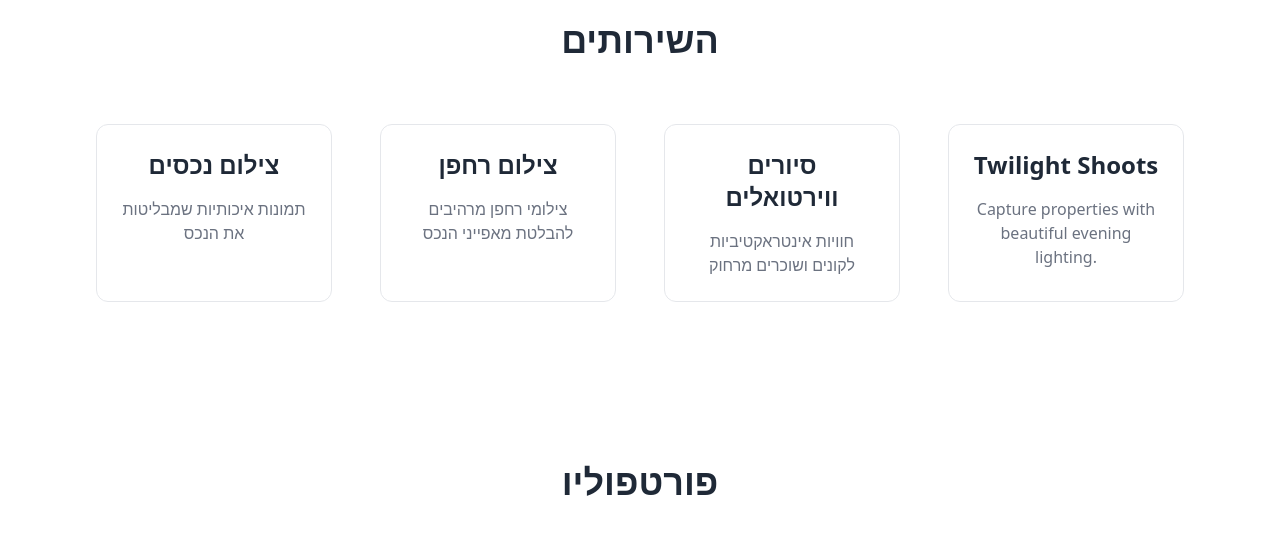
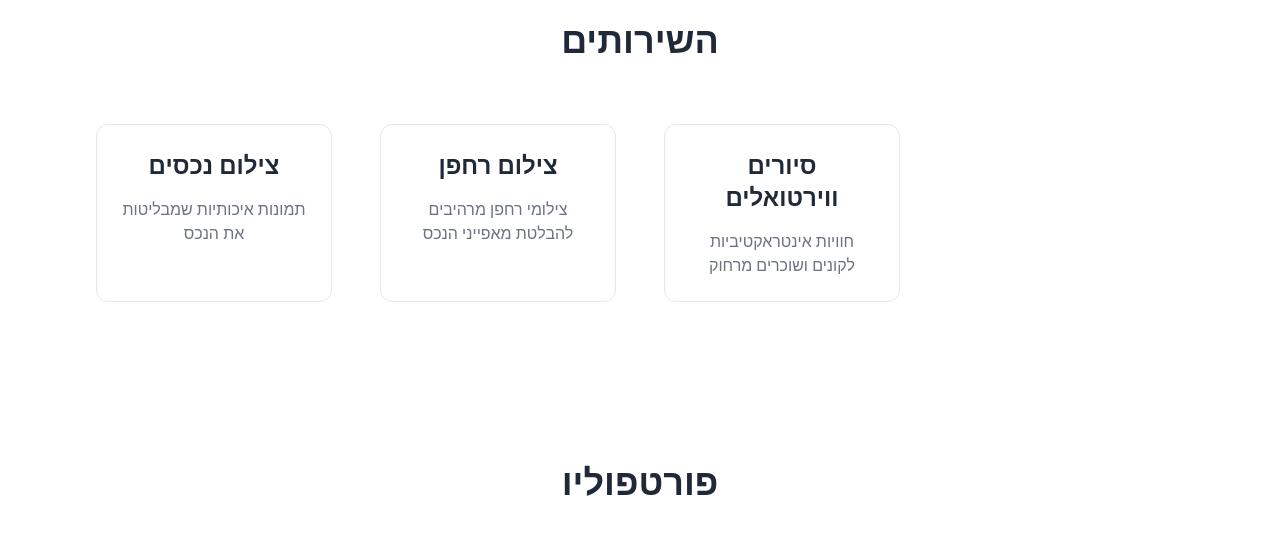
Before and after one commit to babymonkey2345/VistaLink, a plain HTML site: page index.html in a window 1280 px wide. Shown: the part 860-1404 px from the top of the page. Drawn offline with nearby package versions, Linux system fonts and the light colour scheme.

Commit message:
Update index.html

```diff
--- a/index.html
+++ b/index.html
@@ -41,10 +41,6 @@
       <div class="p-6 border rounded-xl hover:shadow-lg transition" data-aos="fade-up" data-aos-delay="300">
         <h3 class="text-2xl font-semibold mb-4">סיורים ווירטואלים</h3>
         <p class="text-gray-500">חוויות אינטראקטיביות לקונים ושוכרים מרחוק</p>
-      </div>
-      <div class="p-6 border rounded-xl hover:shadow-lg transition" data-aos="fade-up" data-aos-delay="400">
-        <h3 class="text-2xl font-semibold mb-4">Twilight Shoots</h3>
-        <p class="text-gray-500">Capture properties with beautiful evening lighting.</p>
       </div>
     </div>
   </section>
```
